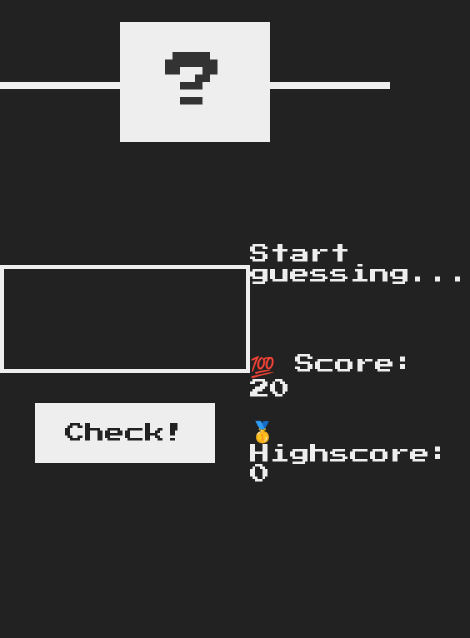
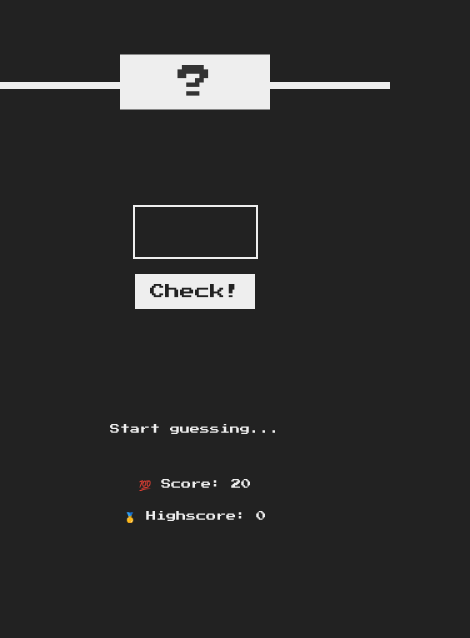
Before and after one commit to theodorr6/guess-my-number-game, a plain HTML site: page index.html in a window 390 px wide. Shown: the part 206-844 px from the top of the page, 470 px wide, since content can reach past the window. Drawn offline with Linux system fonts and the light colour scheme.

Commit message:
update in JS + responsiveness
cleaned JS code and added mobile responiveness

```diff
--- a/script.js
+++ b/script.js
@@ -34,21 +34,11 @@ document.querySelector('.check').addEventListener('click', function () {
       document.querySelector('.highscore').textContent = highscore;
     }
 
-    // When guess is too high
-  } else if (guess > secretNumber) {
+    //When guess is wrong
+  } else if (guess !== secretNumber) {
     if (score > 1) {
-      document.querySelector('.message').textContent = 'Too high! ⬆️';
-      score--;
-      document.querySelector('.score').textContent = score;
-    } else {
-      document.querySelector('.message').textContent = 'You lost!';
-      document.querySelector('.score').textContent = 0;
-    }
-
-    //When guess is too low
-  } else if (guess < secretNumber) {
-    if (score > 1) {
-      document.querySelector('.message').textContent = 'Too low! ⬇️';
+      document.querySelector('.message').textContent =
+        guess > secretNumber ? 'Too high! ⬆️' : 'Too low! ⬇️';
       score--;
       document.querySelector('.score').textContent = score;
     } else {
--- a/style.css
+++ b/style.css
@@ -117,3 +117,47 @@ h1 {
 .label-score {
   margin-bottom: 2rem;
 }
+
+@media (max-width: 720px) {
+  main {
+    flex-direction: column;
+    justify-content: space-evenly;
+  }
+  h1 {
+    font-size: 2rem;
+  }
+  .btn {
+    font-size: 1.5rem;
+    padding: 1rem 1.5rem;
+  }
+  .number {
+    font-size: 3.5rem;
+    padding: 1rem 1.5rem;
+  }
+  .left {
+    width: 100%;
+    align-items: center;
+  }
+  .right {
+    display: flex;
+    flex-direction: column;
+    width: 100%;
+    font-size: 1rem;
+    align-items: center;
+  }
+  .guess {
+    border: 2px solid #eee;
+    font-size: 2.5rem;
+    padding: 1.25rem;
+    width: 12.5rem;
+    margin-bottom: 1.5rem;
+    display: block;
+  }
+  .message {
+    margin-bottom: 4rem;
+    height: 1.5rem;
+  }
+  .again {
+    top: 4rem;
+  }
+}
```
